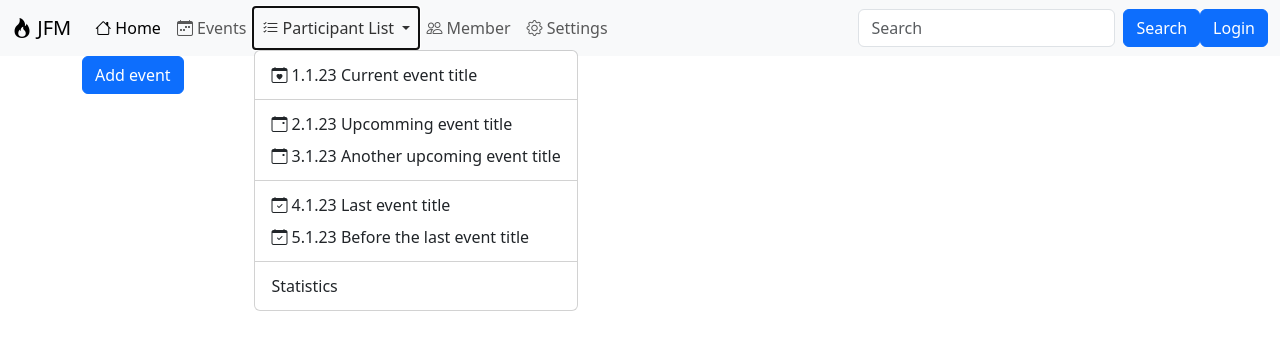
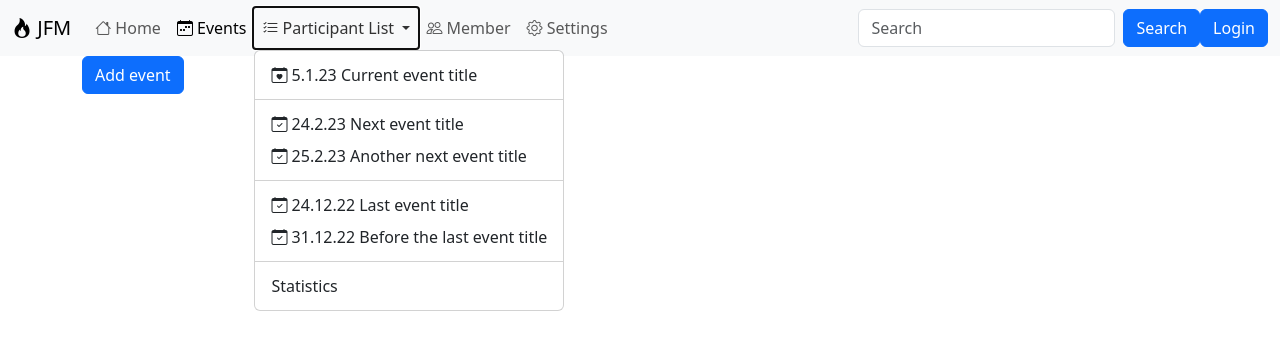
Before and after one commit to jensboe/JFM, a Django app: page /events/ in a window 1280 px wide, after a click on "Participant List". Shown: the top 350 px of the page. Run offline with Django 4.2, Linux system fonts and the light colour scheme; data that the repository does not hold is empty; some libraries are stand-ins or nearby versions.

Commit message:
Make navbar more modular

```diff
--- a/templates/base.html
+++ b/templates/base.html
@@ -11,7 +11,7 @@
         <link rel="stylesheet" href="{% static 'bootstrap-icons.css' %}" />
     </head>
     <body>
-        {% include 'menu.html' %}
+        {% include 'menu/navbar.html' %}
         <div class="container">
             {% block content %}{% endblock %}
         </div>
--- /dev/null
+++ b/templates/menu/link.html
@@ -0,0 +1,6 @@
+{% load i18n %}
+<li class="nav-item">
+    {% url url_name as url %}
+    <a class="nav-link {% if request.path == url %}active{% endif %}"
+       href="{% url url_name %}"><i class="bi bi-{{ icon }}"></i> {% translate name %}</a>
+</li>
--- a/templates/menu.html
+++ b/templates/menu/navbar.html
@@ -13,12 +13,8 @@
         </button>
         <div class="collapse navbar-collapse" id="navbarSupportedContent">
             <ul class="navbar-nav me-auto mb-2 mb-lg-0">
-                <li class="nav-item">
-                    <a class="nav-link active" aria-current="page" href="#"><i class="bi bi-house"></i> {% translate "Home" %}</a>
-                </li>
-                <li class="nav-item">
-                    <a class="nav-link" href="#"><i class="bi bi-calendar-week"></i> Events</a>
-                </li>
+                {% include 'menu/link.html' with url_name='home' name='Home' icon='house' %}
+                {% include 'menu/link.html' with url_name='events:list' name='Events' icon='calendar-week' %}
                 <li class="nav-item dropdown">
                     <a class="nav-link dropdown-toggle"
                        href="#"
@@ -30,25 +26,25 @@
                     </a>
                     <ul class="dropdown-menu" aria-labelledby="navbarDropdown">
                         <li>
-                            <a class="dropdown-item" href="#"><i class="bi bi-calendar-heart"></i> 1.1.23 Current event title</a>
+                            <a class="dropdown-item" href="#"><i class="bi bi-calendar-heart"></i> 5.1.23 Current event title</a>
                         </li>
                         <li>
                             <hr class="dropdown-divider">
                         </li>
                         <li>
-                            <a class="dropdown-item" href="#"><i class="bi bi-calendar-event"></i> 2.1.23 Upcomming event title</a>
+                            <a class="dropdown-item" href="#"><i class="bi bi-calendar-check"></i> 24.2.23 Next event title</a>
                         </li>
                         <li>
-                            <a class="dropdown-item" href="#"><i class="bi bi-calendar-event"></i> 3.1.23 Another upcoming event title</a>
+                            <a class="dropdown-item" href="#"><i class="bi bi-calendar-check"></i> 25.2.23 Another next event title</a>
                         </li>
                         <li>
                             <hr class="dropdown-divider">
                         </li>
                         <li>
-                            <a class="dropdown-item" href="#"><i class="bi bi-calendar-check"></i> 4.1.23 Last event title</a>
+                            <a class="dropdown-item" href="#"><i class="bi bi-calendar-check"></i> 24.12.22 Last event title</a>
                         </li>
                         <li>
-                            <a class="dropdown-item" href="#"><i class="bi bi-calendar-check"></i> 5.1.23 Before the last event title</a>
+                            <a class="dropdown-item" href="#"><i class="bi bi-calendar-check"></i> 31.12.22 Before the last event title</a>
                         </li>
                         <li>
                             <hr class="dropdown-divider">
@@ -58,12 +54,8 @@
                         </li>
                     </ul>
                 </li>
-                <li class="nav-item">
-                    <a class="nav-link" href="{% url 'members:list' %}" tabindex="-1"><i class="bi bi-people"></i> {% translate "Member" %}</a>
-                </li>
-                <li class="nav-item">
-                    <a class="nav-link" href="#" tabindex="-1"><i class="bi bi-gear"></i> {% translate "Settings" %}</a>
-                </li>
+                {% include 'menu/link.html' with url_name='members:list' name='Member' icon='people' %}
+                {% include 'menu/link.html' with url_name='home' name='Settings' icon='gear' %}
             </ul>
             <form class="d-flex">
                 <input class="form-control me-2"
```
